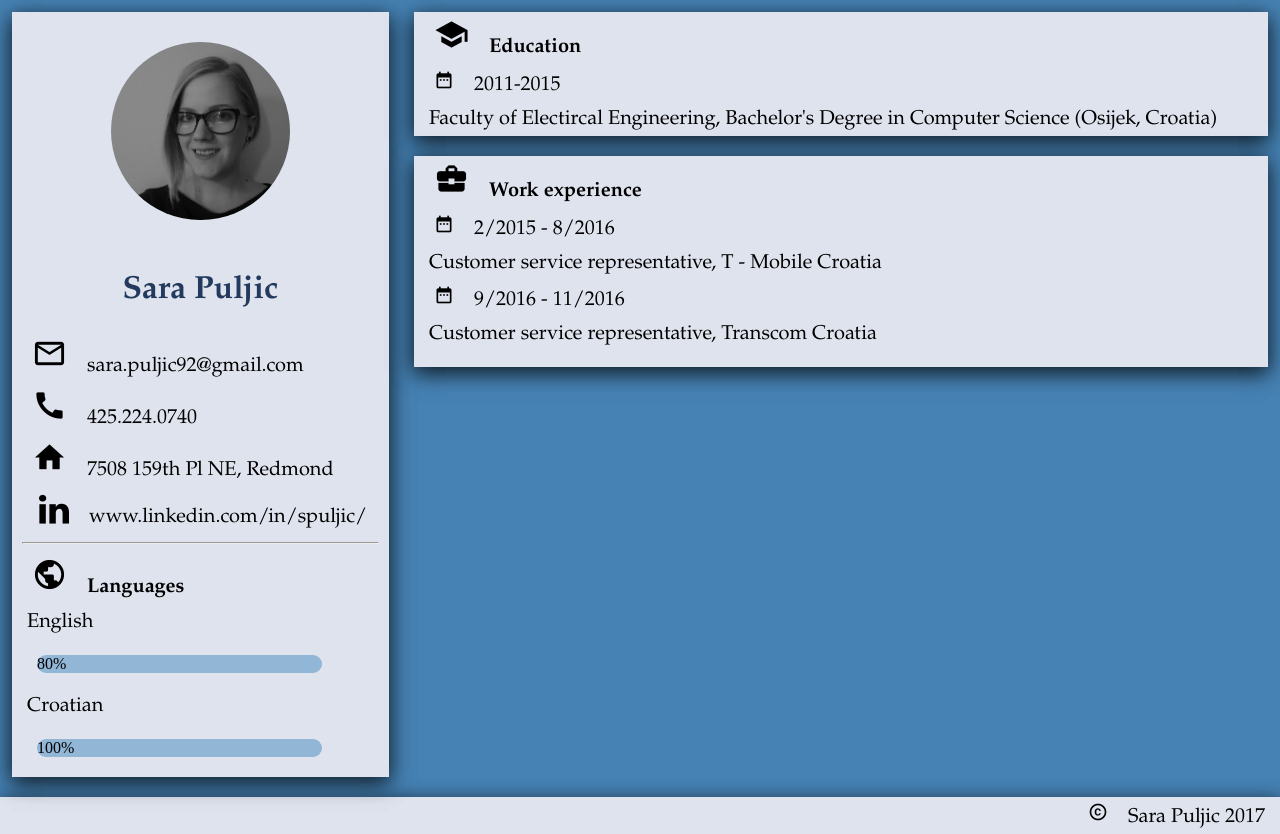
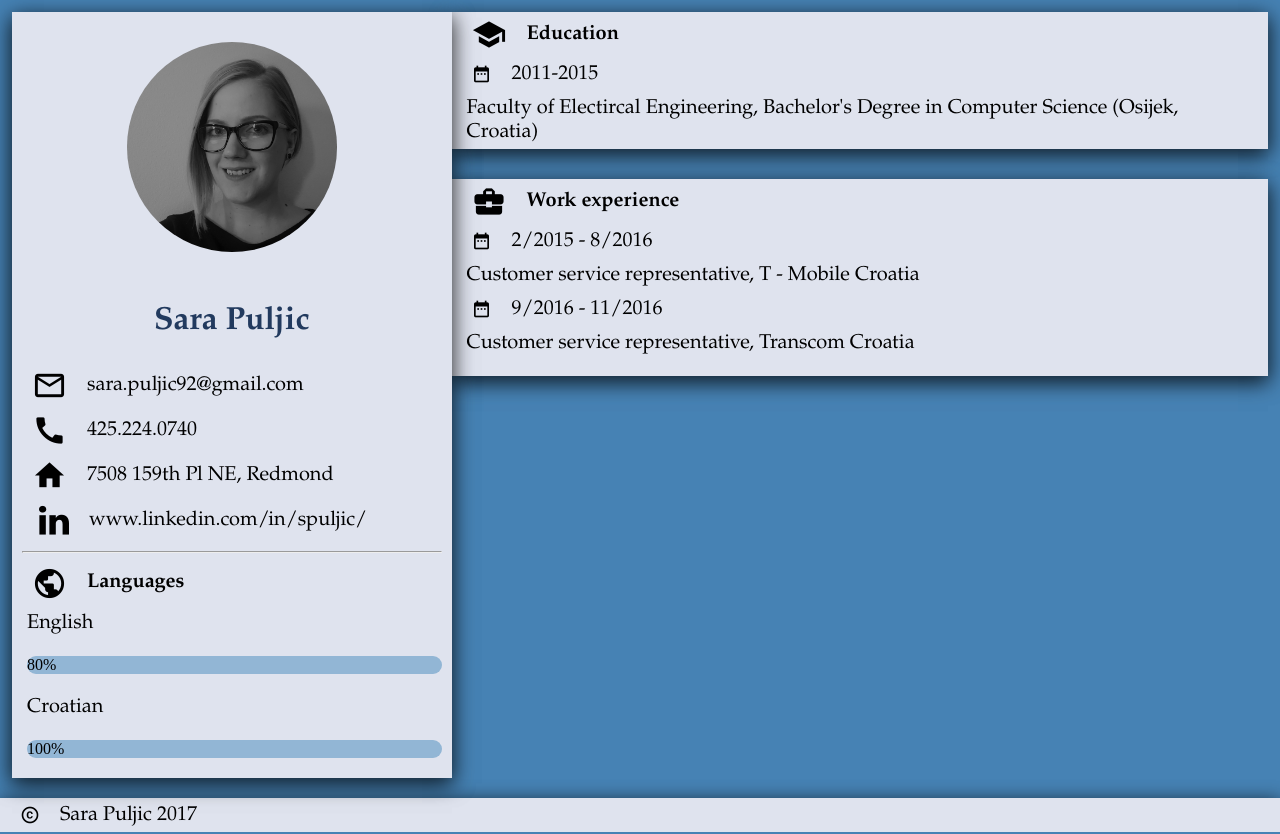
Before and after one commit to sarapuljic/sarapuljic.github.io, a plain HTML site: page index.html in a window 1280 px wide. Drawn offline with Linux system fonts and the light colour scheme.

Commit message:
Add files via upload

```diff
--- a/css/style.css
+++ b/css/style.css
@@ -4,7 +4,6 @@ header, section, footer, aside, nav, main, article, figure {
 
 html{
 	display: block;
-
 }
 
 body{
@@ -27,37 +26,38 @@ div{
 
 .left-main-container{
 	height: 100%;
-	width: 30%;
+	width:35%;
 	background-color: #DFE3EE;
 	box-shadow: 0 5px 20px 0 rgba(0, 0, 0, 0.5), 0 6px 20px 0 rgba(0, 0, 2, 0.50); /*proucit*/
 	padding: 0px 10px;
-	float: left;
 	box-sizing: border-box;
 	margin-bottom: 20px;
+	float:left;
+}
 
-
+.middle-main-container{
+	height: auto;
+	width:62%;
+	box-sizing: border-box;
+	float:left;
+	margin-left:25px;
+	margin-bottom:15px;
 }
 
 .middle-education-container{
-	height: 75%;
-	width: 68%;
 	background-color: #DFE3EE;
 	box-shadow: 0 5px 20px 0 rgba(0, 0, 0, 0.5), 0 6px 20px 0 rgba(0, 0, 2, 0.50); /*proucit*/
 	padding: 0px 10px;
-	float: right;
 	box-sizing: border-box;
 	overflow: auto;
+	margin-bottom: 30px;
 
 }
 
 .middle-work-container{
-	height: 100%;
-	width: 68%;
 	background-color: #DFE3EE;
 	box-shadow: 0 5px 20px 0 rgba(0, 0, 0, 0.5), 0 6px 20px 0 rgba(0, 0, 2, 0.50); /*proucit*/
 	padding: 0px 10px;
-	margin: 20px 0px;
-	float: right;
 	box-sizing: border-box;
 	overflow: auto;
 
@@ -69,13 +69,11 @@ div{
 	background-color: #DFE3EE;
 	box-shadow: 0 5px 20px 0 rgba(0, 0, 0, 0.5), 0 6px 20px 0 rgba(0, 0, 2, 0.50); /*proucit*/
 	padding: 0px 10px;
-	margin: 20px px;
+	margin-top:10px;
+	margin: auto;
 	box-sizing: border-box;
 	overflow: auto;
-	bottom:-45%;
 	text-align:right;
-
-
 }
 
 
@@ -86,17 +84,22 @@ div{
 	box-sizing: border-box;
 
 
+
 }
 
 .left-container-skills-info-and-skills{
-	font-family: Garamond;
+	font-family: Palatino Linotype;
 	padding: 5px 5px;
 	margin: 0px;
 	font-size: 20px;
 	box-sizing: border-box;
 	overflow: auto;
-	white-space: pre;
+	display: flex;
+	align-items: center;
+	position:left;
+
 }
+
 
 .name{
 	padding:5px 20px;
@@ -107,9 +110,16 @@ div{
 
 h1{
 	color: #223A5E;
-	font-family: Garamond;
+	font-family: Palatino Linotype;
 	box-sizing: border-box;
 	text-align:center;
+}
+
+h2{
+	font-family: Palatino Linotype;
+	box-sizing: border-box;
+	padding-bottom: 10px;
+	font-size: 25px;
 }
 
 .material-icons{
@@ -120,11 +130,10 @@ h1{
 
 .progress-bar-outside{
 	height: 20%;
-    width: 80%;
 	background-color: #92B6D5;
 	border-radius: 16px;
-	margin-left: 15px;
-	box-sizing: border-box;
+	margin-left: 5px;
+
 }
 
 .progress-bar-inside{
@@ -132,6 +141,14 @@ h1{
 	background-color: #223A5E;
 	border-radius: 16px;
 	box-sizing: border-box;
+
+}
+
+.skills{
+	font-size:16px;
+	padding-left:50px;
+	align-items:center;
+
 }
 
 @media only screen and (max-width: 768px) {
```
